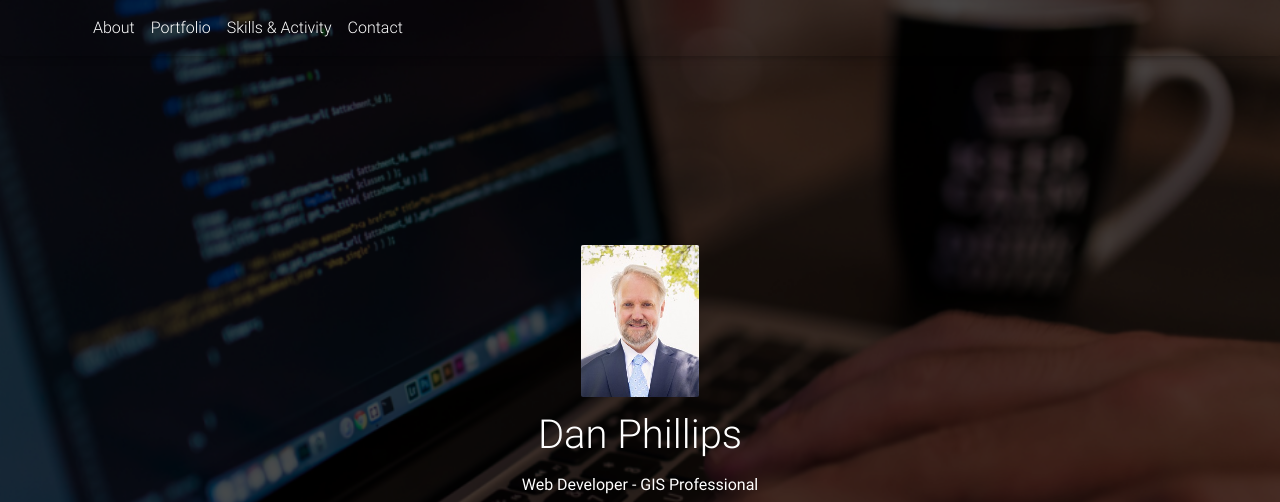
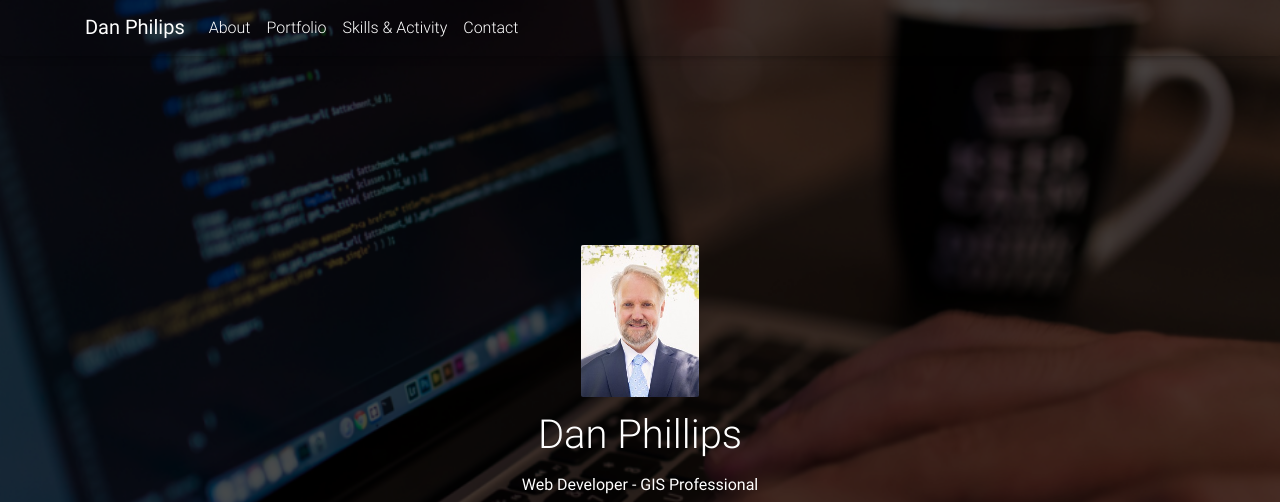
Before and after one commit to dlphillips/Portfolio, a plain HTML site: page index.html in a window 1280 px wide. Shown: the top 502 px of the page. Drawn offline with nearby package versions, Linux system fonts and the light colour scheme; no server answers; a web font is replaced by a local one.

```diff
--- a/index.html
+++ b/index.html
@@ -93,6 +93,9 @@
             <button class="navbar-toggler navbar-toggler-right" type="button" data-toggle="collapse" data-target="#navbarNav1" aria-controls="navbarNav1" aria-expanded="false" aria-label="Toggle navigation">
                 <span class="navbar-toggler-icon"></span>
             </button>
+            <a class="navbar-brand" href="#">
+                <strong>Dan Philips</strong>
+            </a>
             <div class="collapse navbar-collapse" id="navbarNav1">
                 <ul class="navbar-nav mr-auto">
                     <li class="nav-item">
```
